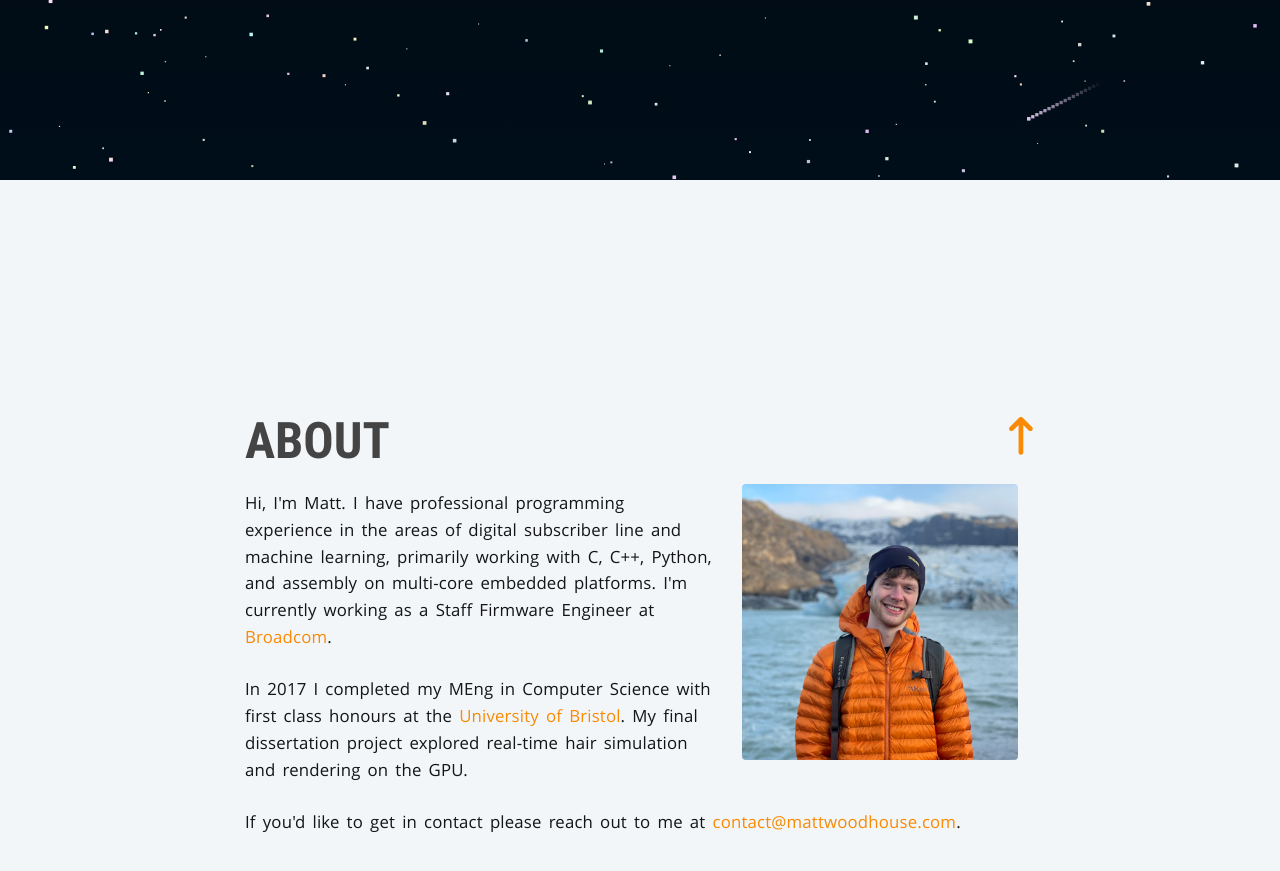
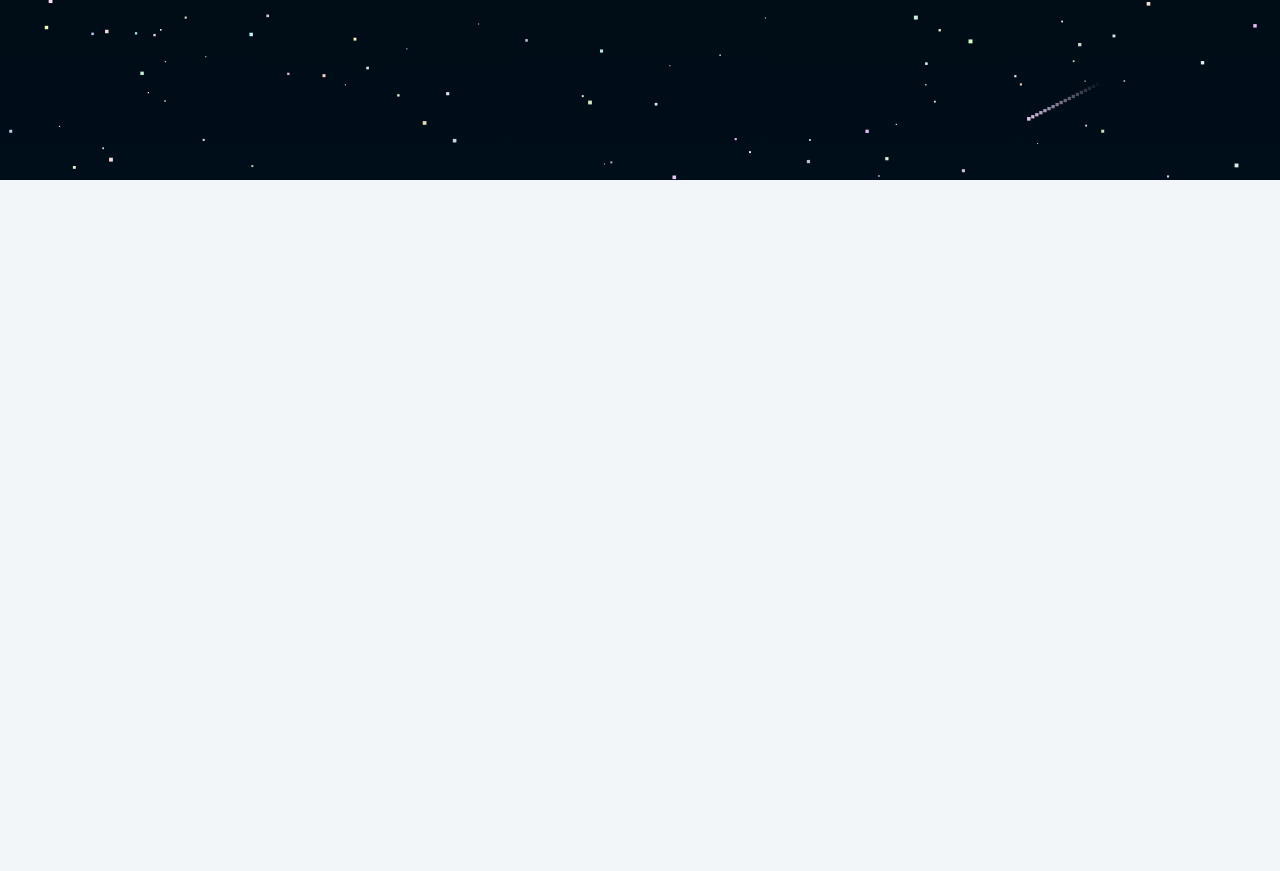
Before and after one commit to theultimat/theultimat.github.io, a Jekyll site: the page built from index.md, in a window 1280 px wide and 900 px high, scrolled down 720 px. Shown: the top 871 px of the window. Built offline with Jekyll 4.4.1, drawn with Linux system fonts in a browser that asks for light colours; nearby versions of some CDN libraries; after the commit the page ends 900 px from its top, so only the background shows below that; some of the changed text lies outside the part shown.

Commit message:
Hide contents while changes in progress.

```diff
--- a/_layouts/index.html
+++ b/_layouts/index.html
@@ -11,11 +11,15 @@
             <h1>Matt<span> </span>Woodhouse</h1>
             <h2>Firmware Engineer</h2>
             <ul id="nav">
+                <li><a href="#" style="width: 100%">Coming Soon</a></li>
+                <!--
                 <li><a href="#about">About</a></li>
                 <li><a href="#projects">Projects</a></li>
                 <li><a href="#contact">Contact</a></li>
+                -->
             </ul>
         </div>
+        <!--
         <div class="screen" id="about">
             <div class="content">
                 <div class="content-header">
@@ -59,6 +63,7 @@
             </div>
         </div>
         {% include footer.html %}
+        -->
         <script src="/assets/js/index.js"></script>
     </body>
 </html>
```
